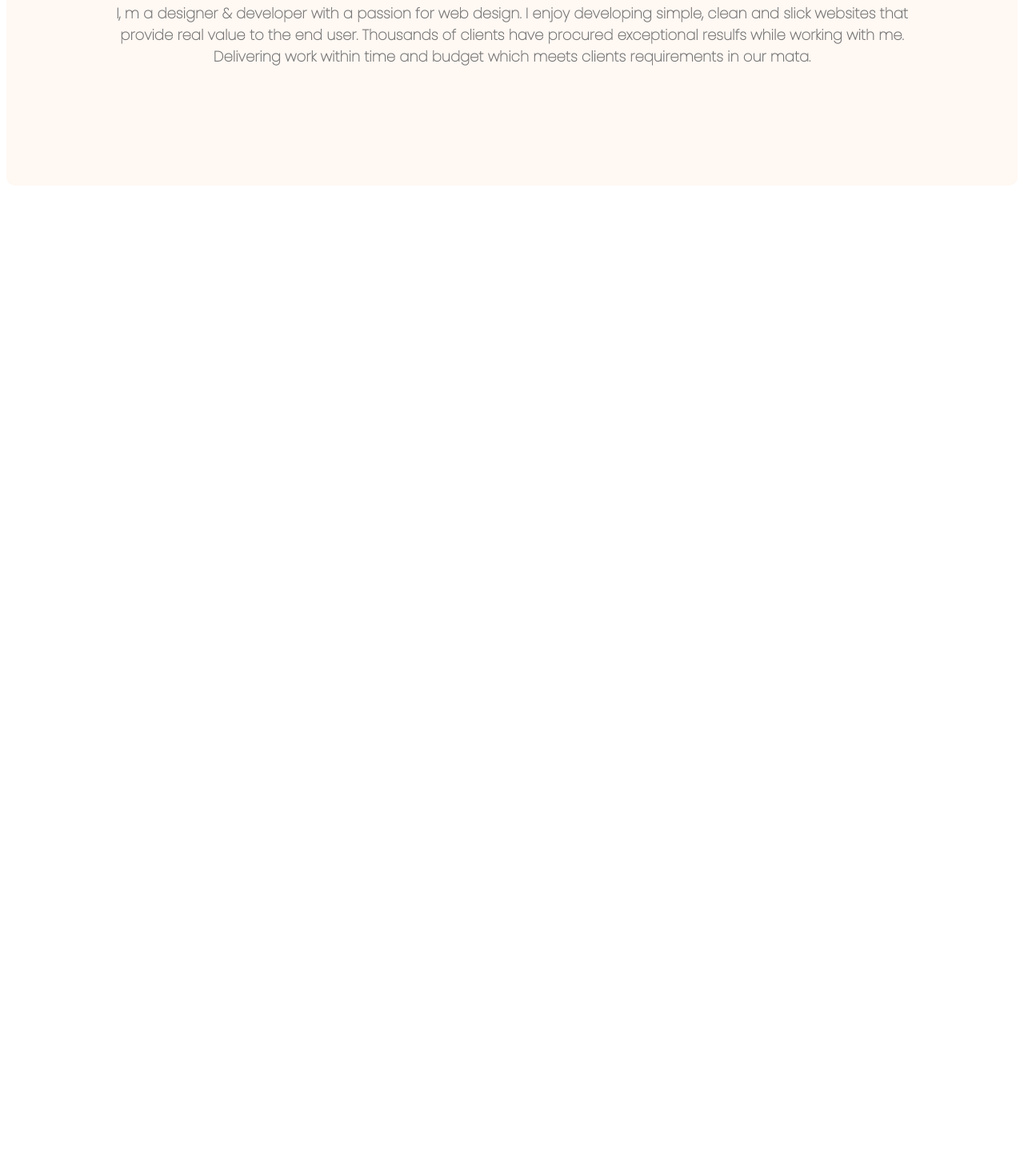
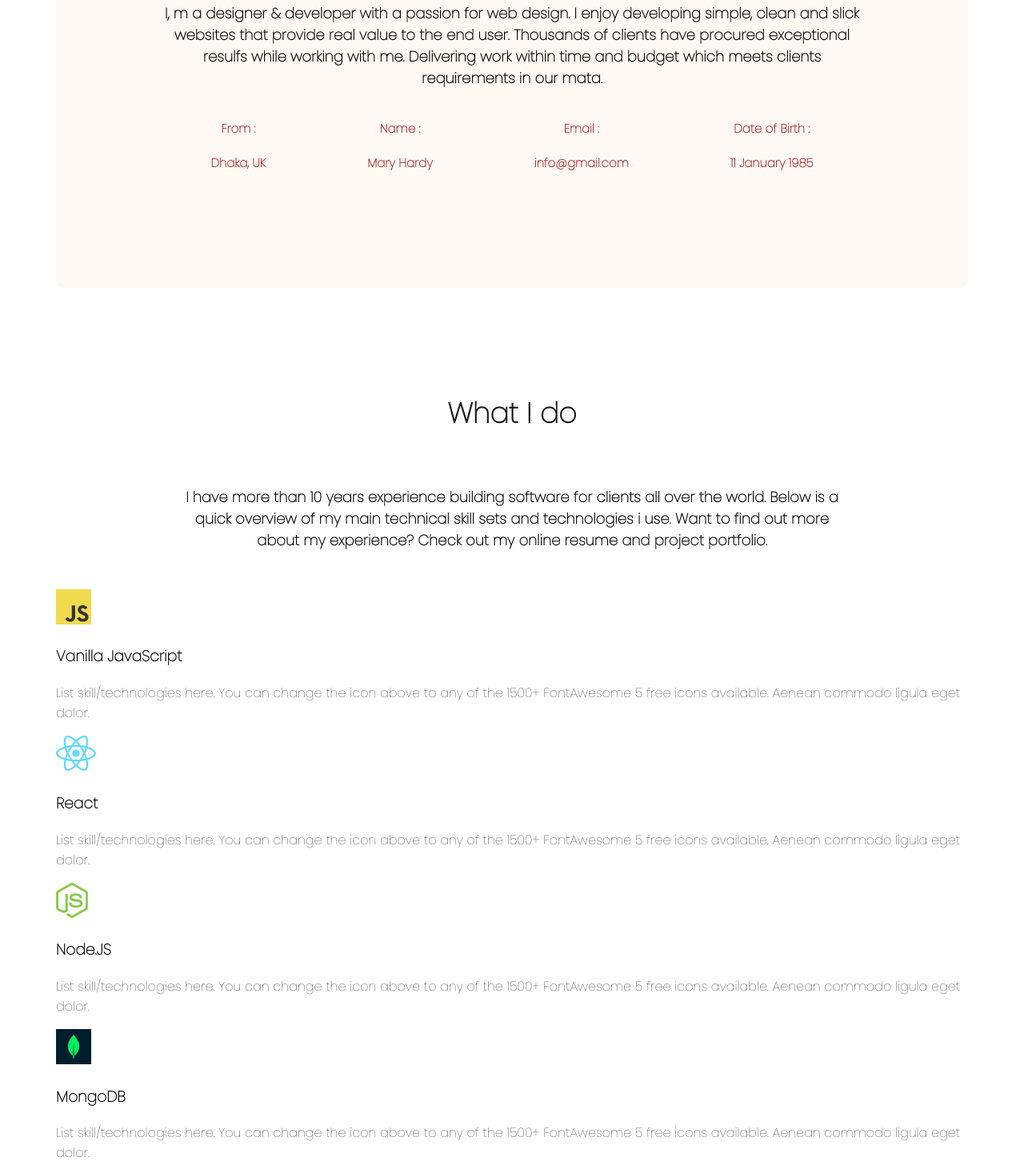
Before and after one commit to mahmudibna1027/webdeveloper-portfolio, a plain HTML site: page index.html in a window 1280 px wide. Shown: the part 1155-2612 px from the top of the page at 80% size. Before the commit the page ends 1517 px from the top, so only its background shows below. Drawn offline with Linux system fonts and the light colour scheme.

Commit message:
added what i do

```diff
--- a/index.html
+++ b/index.html
@@ -37,6 +37,55 @@
 <p class="sec-desc">
     I, m a designer & developer with a passion for web design. I enjoy developing simple, clean and slick websites that provide real value to the end user. Thousands of clients have procured exceptional resulfs while working with me. Delivering work within time and budget which meets clients requirements in our mata.
 </p>
+<div class="about-info-container">
+<!-- .about-info*4>h4.info-title+p.info-description -->
+<div class="about-info">
+    <h4 class="info-title">From :</h4>
+    <p class="info-description">Dhaka, UK</p>
+</div>
+<div class="about-info">
+    <h4 class="info-title">Name :</h4>
+    <p class="info-description">Mary Hardy</p>
+</div>
+<div class="about-info">
+    <h4 class="info-title">Email :</h4>
+    <p class="info-description">info@gmail.com</p>
+</div>
+<div class="about-info">
+    <h4 class="info-title">Date of Birth :</h4>
+    <p class="info-description">11 January 1985</p>
+</div>
+</div>
+</section>
+<!-- What i do section start -->
+<section>
+   <h3 class="section-title">What I do</h3>
+   <p id="what-i-des" class="sec-desc">
+    I have more than 10 years experience building software for clients all over the world. Below is a quick overview of my main technical skill sets and technologies i use. Want to find out more about my experience? Check out my online resume and project portfolio.
+   </p>
+   <div class="skills-cont">
+    <!-- .skills*4>img+h3.skill-title+p.skill-description -->
+    <div class="skills">
+        <img src="images/icons/js.png" alt="">
+        <h3 class="skill-title">Vanilla JavaScript</h3>
+        <p class="skill-description">List skill/technologies here. You can change the icon above to any of the 1500+ FontAwesome 5 free icons available. Aenean commodo ligula eget dolor.</p>
+    </div>
+    <div class="skills">
+        <img src="images/icons/react.png" alt="">
+        <h3 class="skill-title">React</h3>
+        <p class="skill-description">List skill/technologies here. You can change the icon above to any of the 1500+ FontAwesome 5 free icons available. Aenean commodo ligula eget dolor.</p>
+    </div>
+    <div class="skills">
+        <img src="images/icons/nodejs.png" alt="">
+        <h3 class="skill-title">Node.JS</h3>
+        <p class="skill-description">List skill/technologies here. You can change the icon above to any of the 1500+ FontAwesome 5 free icons available. Aenean commodo ligula eget dolor.</p>
+    </div>
+    <div class="skills">
+        <img src="images/icons/mongo.png" alt="">
+        <h3 class="skill-title">MongoDB</h3>
+        <p class="skill-description">List skill/technologies here. You can change the icon above to any of the 1500+ FontAwesome 5 free icons available. Aenean commodo ligula eget dolor.</p>
+    </div>
+   </div>
 </section>
     </main>
     <footer>
--- a/style.css
+++ b/style.css
@@ -85,7 +85,10 @@ margin-bottom: 20px;
     font-weight: 900;
 }
 /*main section styles*/
-
+main{
+   max-width: 1140px;
+   margin: 0 auto;
+}
 /*about section styles*/
 .about{
   padding: 130px;
@@ -94,9 +97,22 @@ background: #FFF8F3;
 margin: 130px 0px;
 }
 .sec-desc{
-    color: #757575;
+    color: #060606;
 text-align: center;
 font-size: 18px;
 font-style: normal;
 font-weight: 900;
 }
+.about-info-container{
+display: flex;
+justify-content: space-around;
+}
+.about-info{
+   text-align: center;
+   font-size: 15px;
+font-weight: 700;
+color: #a42929;
+}
+#what-i-des{
+  padding: 30px 150px;
+}
```
